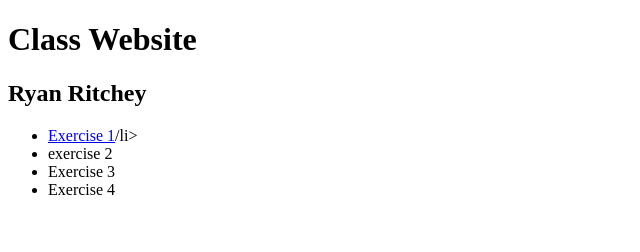
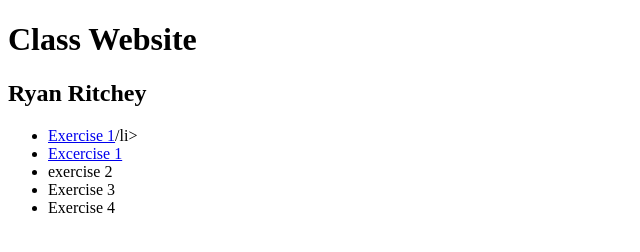
Before and after one commit to Robohobo541/RyanritcheyInteractivemedia341, a plain HTML site: page index.html in a window 1280 px wide. Shown: the whole page, without its empty margins (0-640 px from the left). Drawn offline with Linux system fonts and the light colour scheme.

Commit message:
Update index.html

```diff
--- a/index.html
+++ b/index.html
@@ -15,6 +15,7 @@
     <ul>
       <a href="excercise1/index.html"><a href="https://robohobo541.github.io/RyanritcheyInteractivemedia341/excercise1">
       <li>Exercise 1</a></a>/li>
+      <li><a href="https://robohobo541.github.io/RyanritcheyInteractivemedia341/excercise1">Excercise 1</a></li>
       <li>exercise 2</li>
       <li>Exercise 3</li>
       <li>Exercise 4</li>
```
